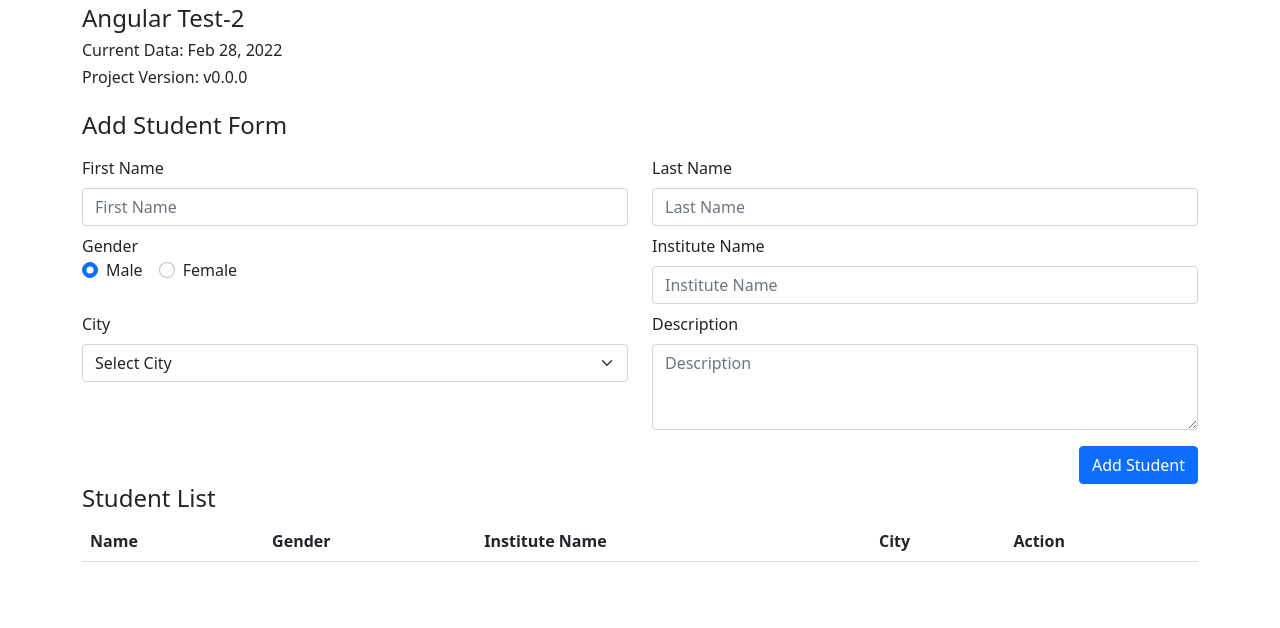
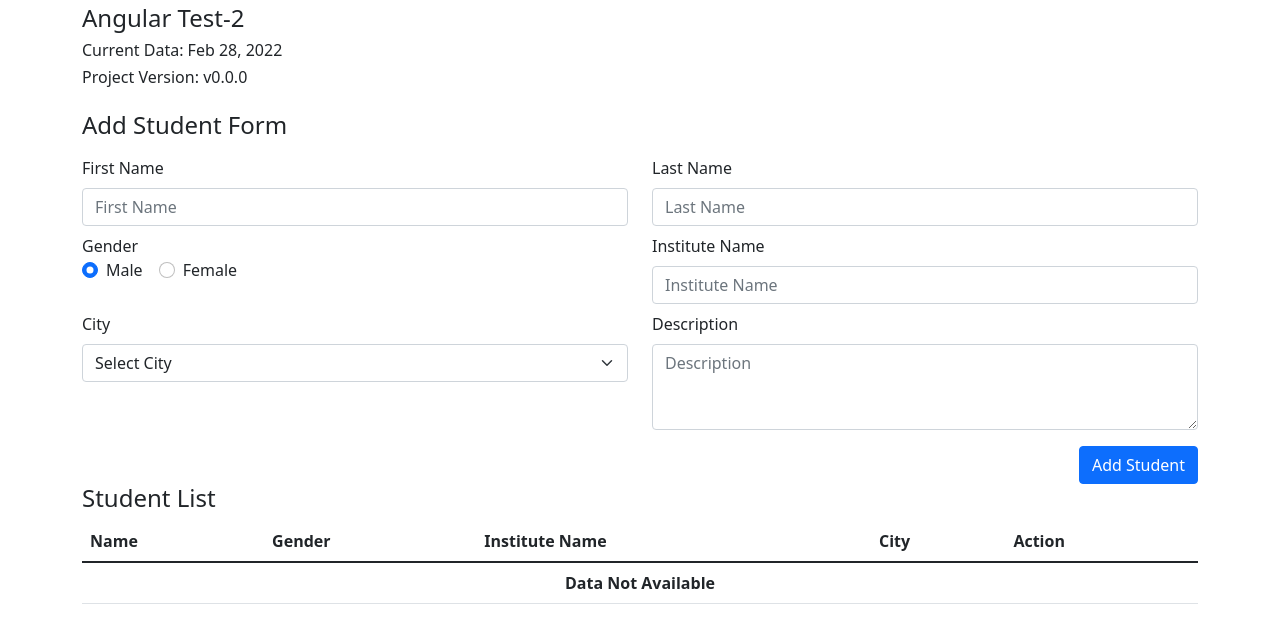
Before and after one commit to Bhaveshajani177/Angular, an Angular app in the folder Angular Projects/angularTest2/: page / in a window 1280 px wide. Shown: the top 628 px of the page. Built offline with nearby package versions, Linux system fonts and the light colour scheme.

Commit message:
update test-2

```diff
--- a/Angular Projects/angularTest2/src/app/student/student-list/student-info/student-info.component.css
+++ b/Angular Projects/angularTest2/src/app/student/student-list/student-info/student-info.component.css
@@ -5,7 +5,3 @@
 .femaleStyle {
     background-color: lightpink;
 }
-
-.noDataLable {
-    font-weight: bold;
-}
--- a/Angular Projects/angularTest2/src/app/student/student-list/student-list.component.css
+++ b/Angular Projects/angularTest2/src/app/student/student-list/student-list.component.css
@@ -0,0 +1,3 @@
+.noDataLable {
+    font-weight: bold;
+}
--- a/Angular Projects/angularTest2/src/app/student/student-list/student-list.component.html
+++ b/Angular Projects/angularTest2/src/app/student/student-list/student-list.component.html
@@ -106,6 +106,15 @@
                 <th scope="col">Action</th>
             </tr>
         </thead>
+
+        <!-- app-student-info component -->
         <tbody app-student-info *ngFor="let student of studentList; let i = index" [studentList]="student" [studentId]="i" (getStudentDetails)="getStudentDetails($event)" (getStudentId)="deleteStudent($event)"></tbody>
+
+        <!-- Show If Data Not Available -->
+        <tbody *ngIf="studentList.length===0">
+            <tr class="text-center" class="noDataLable text-center">
+                <td colspan="5">Data Not Available</td>
+            </tr>
+        </tbody>
     </table>
 </div>
```
